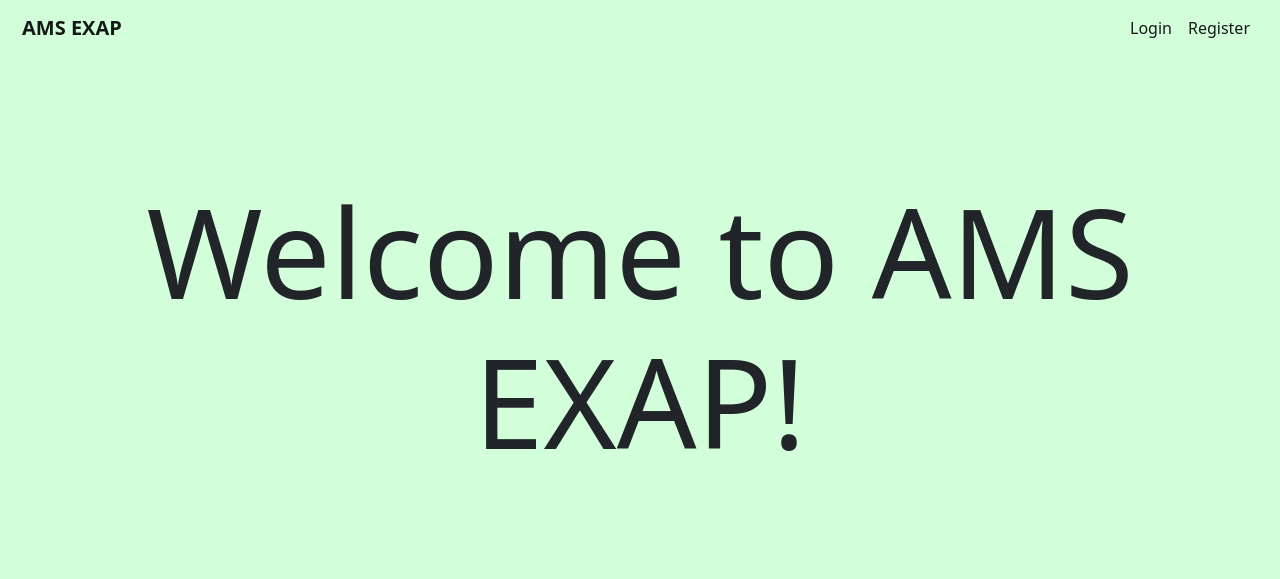
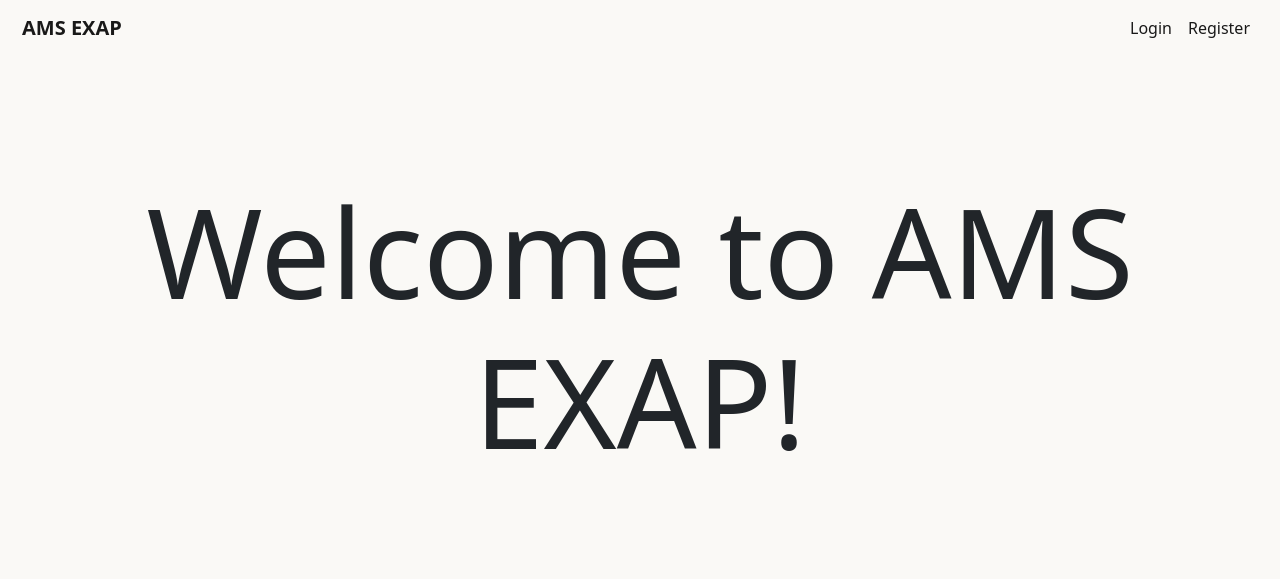
Before and after one commit to JackPadalino/ExApp, a Django app: page / in a window 1280 px wide. Shown: the top 579 px of the page. Run offline with Django 4.2, Linux system fonts and the light colour scheme.

Commit message:
Changed background and navbar color

```diff
--- a/main/static/main/main.css
+++ b/main/static/main/main.css
@@ -3,16 +3,14 @@ body{
   /*background-color: rgb(159, 243, 208);*/
   /*background-color:	#ffffff;*/
   /*background-color:#FAF9F6;*/
-  /*background-color:#FAF9F6;*/
-  background-color:#d2ffd9;
+  background-color:#FAF9F6;
 
 }
 
 .navbar {
   /*background-color: #50a569;*/
   /*background-color: #73b2bb;*/
-  /*background-color:#FAF9F6;*/
-  background-color:#d2ffd9;
+  background-color:#FAF9F6;
   padding-left:10px;
   padding-right:10px;
   margin-bottom:20px;
```
Also changed, not shown: db.sqlite3.
